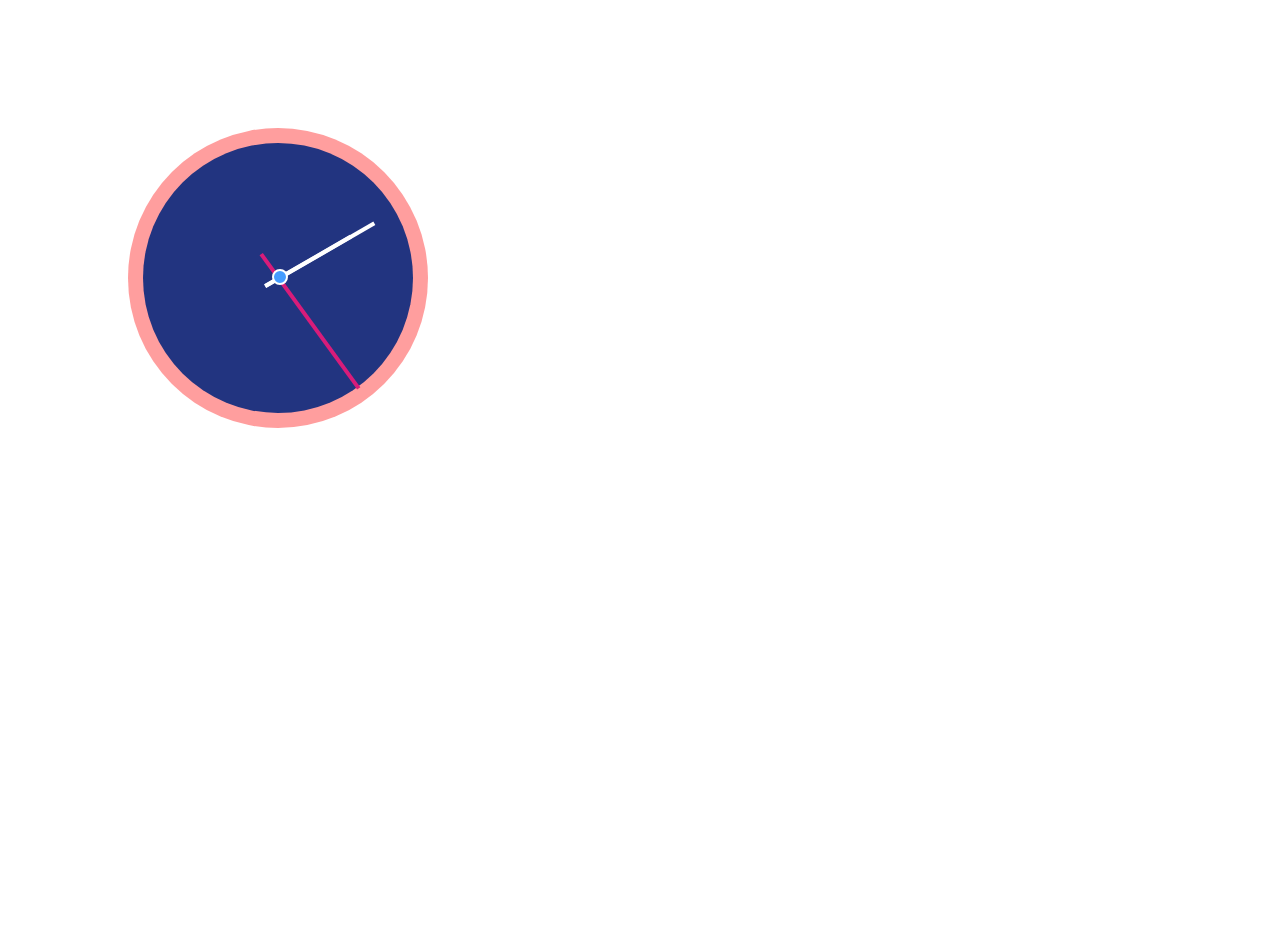
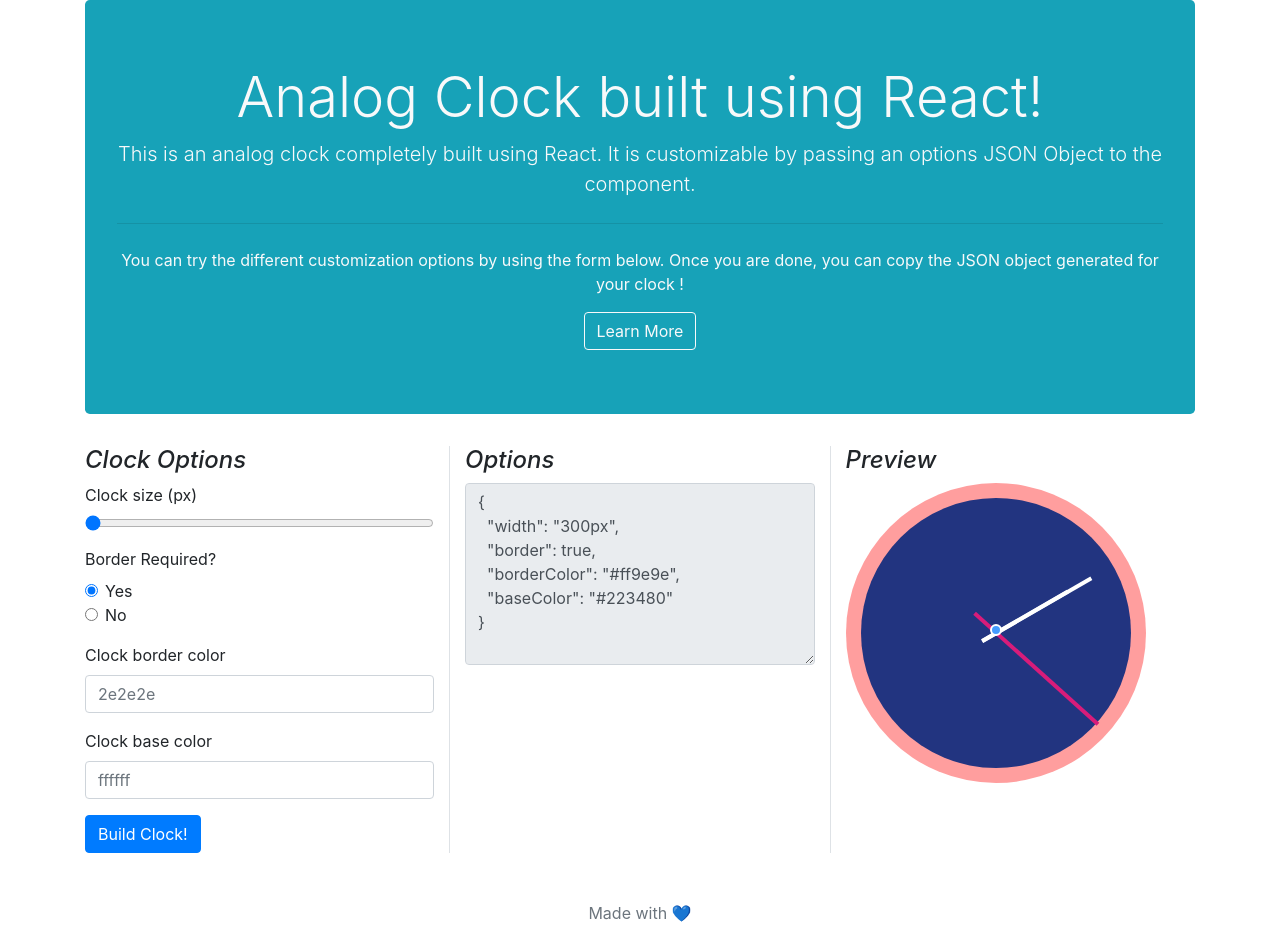
Before and after one commit to vishnuramana/analogclock, a React (Create React App) app: page / in a window 1280 px wide. Before the commit the page ends 800 px from the top, so only its background shows below. Built offline with nearby package versions, Linux system fonts and the light colour scheme; the HTML template or start-up script is replaced by a standard one.

Commit message:
Modified gh-pages with a more info and customization options.

```diff
--- a/public/index.html
+++ b/public/index.html
@@ -1,14 +1,41 @@
 <!DOCTYPE html>
 <html lang="en">
+
 <head>
   <meta charset="utf-8">
   <meta name="viewport" content="width=device-width, initial-scale=1, shrink-to-fit=no">
   <title>Analog Clock built using React - Demo</title>
+  <link rel="stylesheet" href="https://stackpath.bootstrapcdn.com/bootstrap/4.1.3/css/bootstrap.min.css" integrity="sha384-MCw98/SFnGE8fJT3GXwEOngsV7Zt27NXFoaoApmYm81iuXoPkFOJwJ8ERdknLPMO"
+    crossorigin="anonymous">
 </head>
+
 <body>
+  <div class="container">
+    <div class="row">
+      <div class="col">
         <noscript>
           You need to enable JavaScript to run this app.
         </noscript>
-    <div id="root"></div>
+        <div class="bg-info jumbotron text-light text-md-center">
+          <h1 class="display-4">Analog Clock built using React!</h1>
+          <p class="lead">This is an analog clock completely built using React. It is customizable by passing an
+            options JSON Object
+            to the component.</p>
+          <hr class="my-4">
+          <p>You can try the different customization options by using the form below. Once you are done, you can copy
+            the JSON object generated for your clock !</p>
+          <a href="https://github.com/vishnuramana/analogclock" class="btn btn-outline-light" role="button"
+            aria-pressed="true">Learn More</a>
+        </div>
+      </div>
+    </div>
+    <div id="root" class="pb-5"></div>
+  </div>
+  <footer class="footer">
+    <div class="container text-md-center">
+      <span class="text-muted">Made with 💙</span>
+    </div>
+  </footer>
 </body>
+
 </html>
--- a/src/App.js
+++ b/src/App.js
@@ -1,18 +1,42 @@
 import React, { Component } from 'react';
+import Form from './Form';
 import AnalogClock from './AnalogClock.js'
+
 
 class App extends Component {
 
+  constructor(props) {
+    super(props);
+    this.state = {
+      options: {
+        width: "300px",
+        border: true,
+        borderColor: "#ff9e9e",
+        baseColor: "#223480"
+      }
+    };
+    this.customizeClock = this.customizeClock.bind(this);
+  }
+
+  customizeClock(options) {
+    console.log(options)
+    this.setState({ options: { ...options } });
+  }
+
   render() {
-    let options={
-      width : "300px",
-      border: true,
-      borderColor: "#ff9e9e",
-      baseColor: "#223480"
-    }
     return (
-      <div className="app">
-        <AnalogClock {...options} />
+      <div className="row">
+        <div className="col-4 border-right">
+          <Form defaultOptions={this.state.options} customizeClock={this.customizeClock} />
+        </div>
+        <div className="col border-right">
+          <h4><i>Options</i></h4>
+          <textarea class="form-control" id="selected-options" rows="7" readOnly value={JSON.stringify(this.state.options, null, 2)}></textarea>
+        </div>
+        <div className="col">
+          <h4><i>Preview</i></h4>
+          <AnalogClock {...this.state.options} />
+        </div>
       </div>
     );
   }
--- /dev/null
+++ b/src/Form.js
@@ -0,0 +1,80 @@
+import React, { Component } from 'react';
+
+class Form extends Component {
+
+    constructor(props) {
+        super(props);
+        this.state = {
+            options: this.props.defaultOptions
+        };
+        this.setClockSize = this.setClockSize.bind(this);
+        this.setBorderReq = this.setBorderReq.bind(this);
+        this.setBorderColor = this.setBorderColor.bind(this);
+        this.setBaseColor = this.setBaseColor.bind(this);
+        this.buildClock = this.buildClock.bind(this);
+    }
+
+    setClockSize(event) {
+        event.preventDefault();
+        let width = event.target.value + 'px';
+        this.setState({ options: { ...this.state.options, width } })
+    }
+
+    setBorderReq(event) {
+        let border = event.target.value === 'yes';
+        this.setState({ options: { ...this.state.options, border } })
+    }
+
+    setBorderColor(event) {
+        event.preventDefault();
+        let borderColor = '#' + event.target.value;
+        this.setState({ options: { ...this.state.options, borderColor } })
+    }
+
+    setBaseColor(event) {
+        event.preventDefault();
+        let baseColor = '#' + event.target.value;
+        this.setState({ options: { ...this.state.options, baseColor } })
+    }
+
+    buildClock(event) {
+        event.preventDefault();
+        event.stopPropagation();
+        this.props.customizeClock(this.state.options);
+    }
+
+    render() {
+        return (
+            <form className="form">
+                <h4><i>Clock Options</i></h4>
+                <div class="form-group">
+                    <label for="clock-size">Clock size (px)</label>
+                    <input type="range" min="200" max="500" class="form-control-range" id="clock-size" onChange={this.setClockSize} />
+                </div>
+                <div class="form-group">
+                    <label for="border-req-radios">Border Required?</label>
+                    <div class="form-check" name="border-req-radios">
+                        <input class="form-check-input" type="radio" name="border-req-yes" id="border-req-yes" value="yes" checked={this.state.options.border === true} onClick={this.setBorderReq} />
+                        <label class="form-check-label" for="border-req-yes">Yes</label>
+                    </div>
+                    <div class="form-check">
+                        <input class="form-check-input" type="radio" name="bored-req-no" id="bored-req-no" value="no" checked={this.state.options.border === false} onClick={this.setBorderReq} />
+                        <label class="form-check-label" for="bored-req-no">No</label>
+                    </div>
+                </div>
+                <div class="form-group">
+                    <label for="clock-border-color">Clock border color</label>
+                    <input type="input" class="form-control" id="clock-border-color" maxLength="6" placeholder="2e2e2e" onChange={this.setBorderColor} />
+                </div>
+                <div class="form-group">
+                    <label for="clock-base-color">Clock base color</label>
+                    <input type="input" class="form-control" id="clock-base-color" maxLength="6" placeholder="ffffff" onChange={this.setBaseColor} />
+                </div>
+                <button type="submit" class="btn btn-primary" onClick={this.buildClock}>Build Clock!</button>
+            </form>
+        )
+    }
+
+}
+
+export default Form;
--- a/src/index.css
+++ b/src/index.css
@@ -1,13 +1,5 @@
 body {
-  margin: 0;
-  padding: 0;
-  width: 100%;
-  height: 100%;
   font-family: -apple-system, BlinkMacSystemFont, "Segoe UI", "Roboto", "Oxygen", "Ubuntu", "Cantarell", "Fira Sans", "Droid Sans", "Helvetica Neue", sans-serif;
   -webkit-font-smoothing: antialiased;
   -moz-osx-font-smoothing: grayscale;
 }
-
-.app {
-  padding: 10% 0 0 10%;
-}
```
Also changed, not shown: 1 other file (tests, documents, lock files or other folders). Lines whose indentation alone changed are shown as unchanged.
